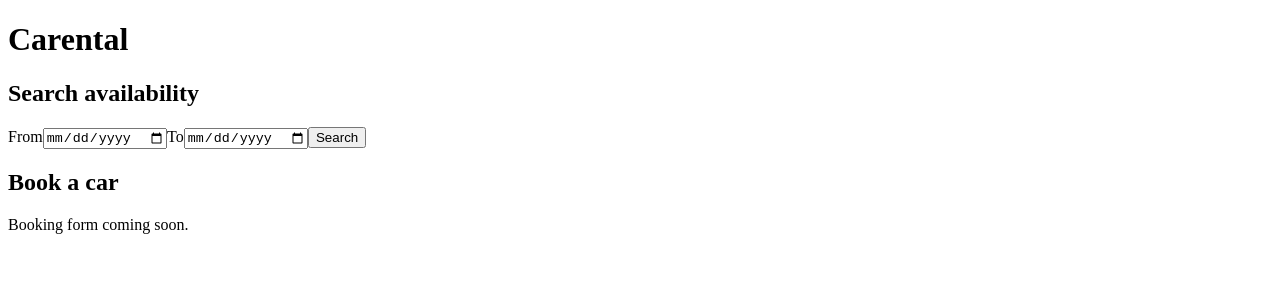
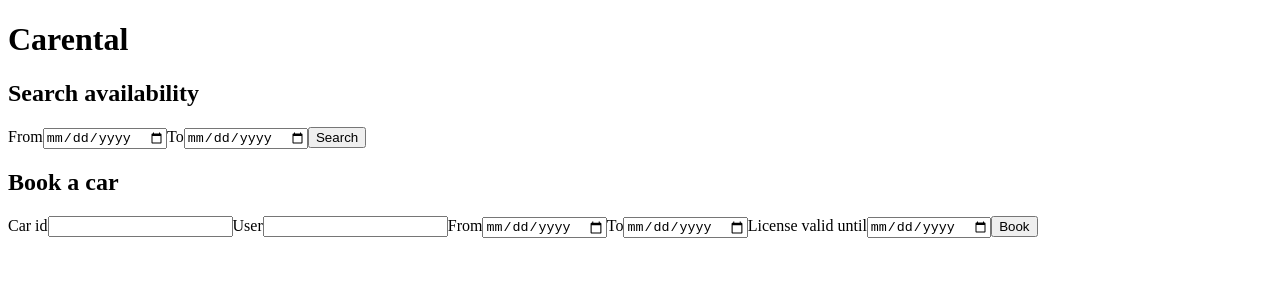
Before and after one commit to Antimjain/carrental, a React (Vite) app in the folder frontend/: page / in a window 1280 px wide. Shown: the top 300 px of the page. Built offline with nearby package versions, Linux system fonts and the light colour scheme; the HTML template or start-up script is replaced by a standard one.

Commit message:
Build the booking form screen
Add a form to create a booking (car, user, dates and license) that
calls the booking API and shows the confirmation or the rejection
reason.

```diff
--- a/frontend/src/components/BookingForm.jsx
+++ b/frontend/src/components/BookingForm.jsx
@@ -1,8 +1,63 @@
+import { useState } from 'react';
+import { createBooking } from '../api';
+
+const emptyForm = { carId: '', userId: '', startDate: '', endDate: '', licenseValidUntil: '' };
+
 function BookingForm() {
+  const [form, setForm] = useState(emptyForm);
+  const [message, setMessage] = useState('');
+  const [error, setError] = useState('');
+
+  function update(field, value) {
+    setForm({ ...form, [field]: value });
+  }
+
+  async function handleSubmit(e) {
+    e.preventDefault();
+    setMessage('');
+    setError('');
+    try {
+      const booking = await createBooking({ ...form, carId: Number(form.carId) });
+      if (booking.id) {
+        setMessage(`Booking #${booking.id} confirmed. Total price: $${booking.totalPrice}`);
+        setForm(emptyForm);
+      } else {
+        setError(booking.message || 'Could not create the booking');
+      }
+    } catch (err) {
+      setError('Could not reach the server');
+    }
+  }
+
   return (
     <section>
       <h2>Book a car</h2>
-      <p>Booking form coming soon.</p>
+      <form onSubmit={handleSubmit}>
+        <label>
+          Car id
+          <input type="number" value={form.carId} onChange={(e) => update('carId', e.target.value)} required />
+        </label>
+        <label>
+          User
+          <input type="text" value={form.userId} onChange={(e) => update('userId', e.target.value)} required />
+        </label>
+        <label>
+          From
+          <input type="date" value={form.startDate} onChange={(e) => update('startDate', e.target.value)} required />
+        </label>
+        <label>
+          To
+          <input type="date" value={form.endDate} onChange={(e) => update('endDate', e.target.value)} required />
+        </label>
+        <label>
+          License valid until
+          <input type="date" value={form.licenseValidUntil} onChange={(e) => update('licenseValidUntil', e.target.value)} required />
+        </label>
+        <button type="submit">Book</button>
+      </form>
+
+      {message && <p>{message}</p>}
+      {error && <p>{error}</p>}
     </section>
   );
 }
```
